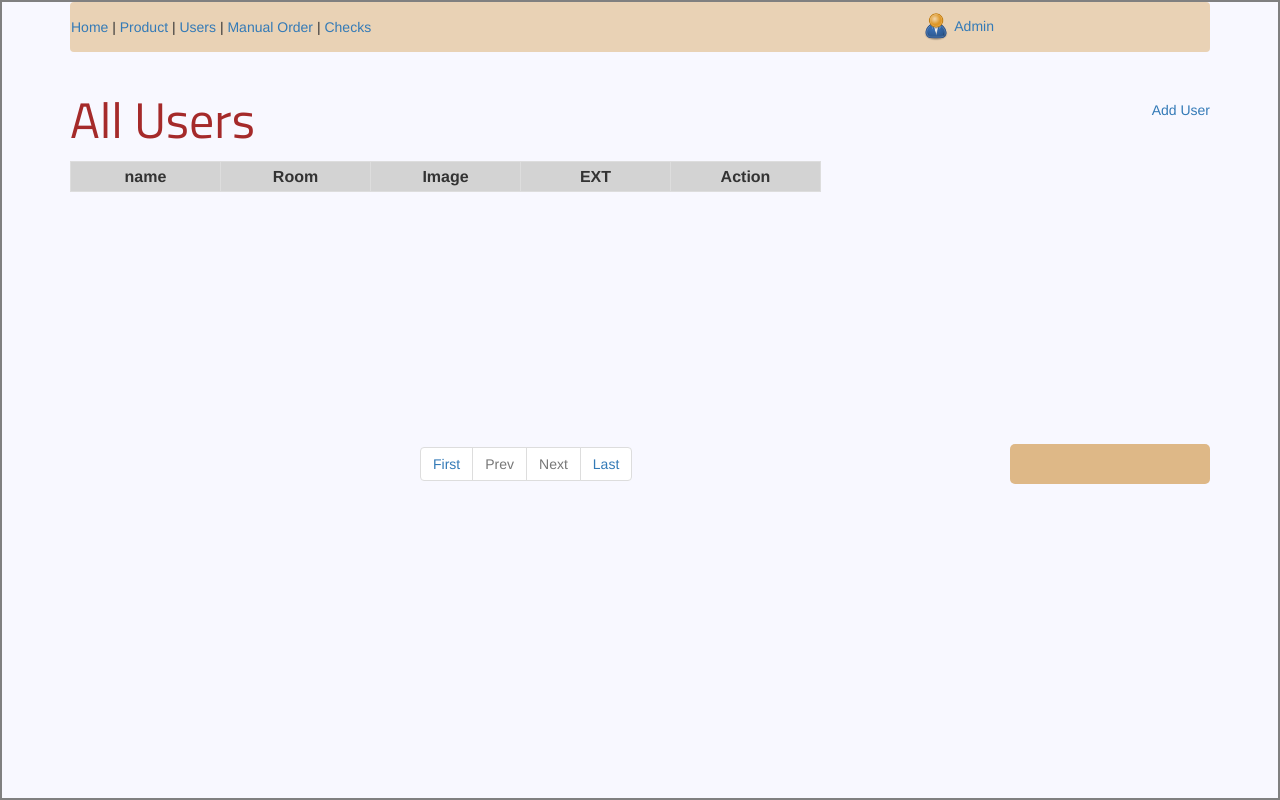
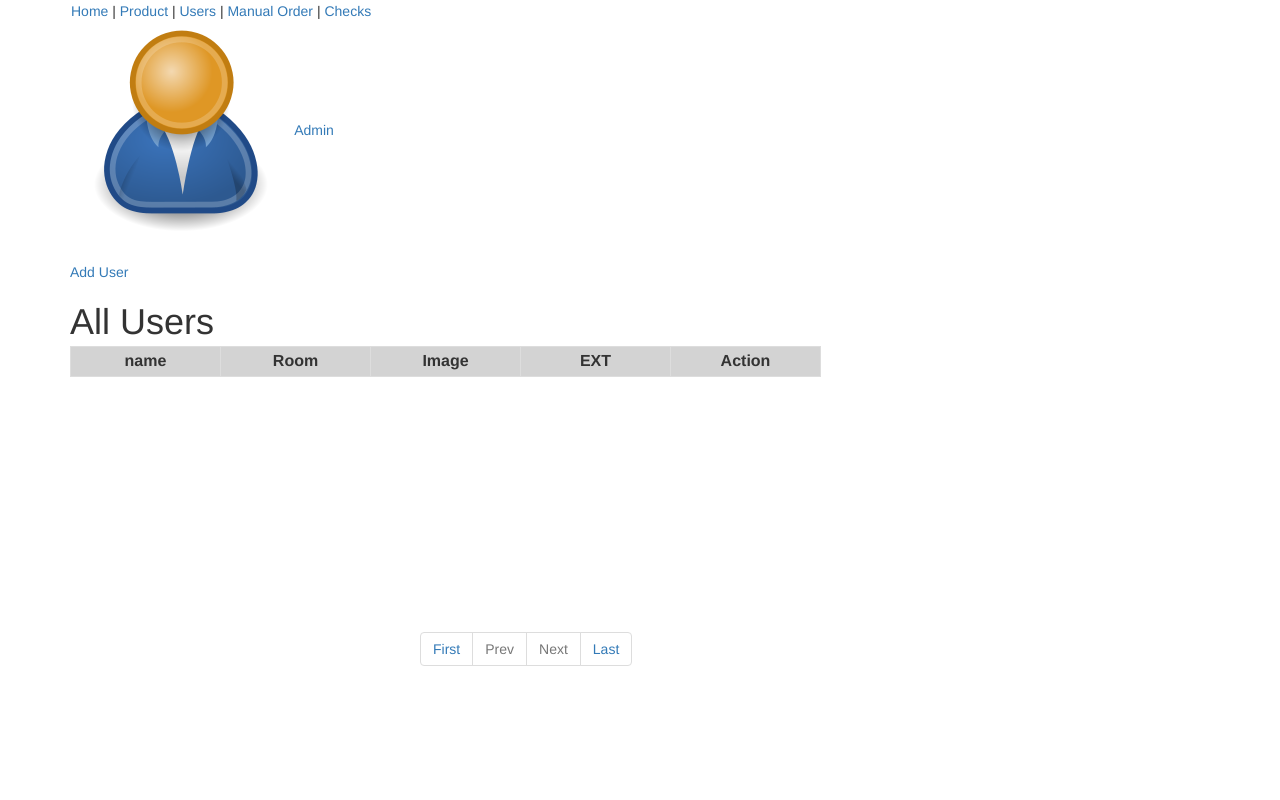
Before and after one commit to AhmedAdelFahim/Cafeteria, a PHP site: page /allUsers.php in a window 1280 px wide. Run offline with PHP 8.4, Linux system fonts and the light colour scheme; data comes from the database, SQL or seed files in the repository; lists and menus that the app fills with data are empty; some libraries are stand-ins or nearby versions.

Commit message:
edit in all users page

```diff
--- a/public/css/allUsers.css
+++ /dev/null
@@ -1,83 +0,0 @@
-body            {
-    height: 100%;
-    width: 100%;
-    background-color: #F8F8FF;
-    border: solid 2px grey;
-}
-
-.headerName     {
-    color: brown;
-    font-size: 50px;
-    font-family: 'Titillium Web', sans-serif;
-}
-
-.navbar          {
-    height: 45px;
-    background-color: rgb(233, 210, 181);
-    display: flex;
-    flex-direction: row;
-    align-items: center;
-}
-
-.rightSideLinks    {
-    margin-left: 550px;
-}
-
-img               {
-    width: 30px;
-    height: 30px;
-}
-
-.address            {
-    display: flex;
-    flex-direction: row-reverse;
-    justify-content: space-between;
-    align-items: center;
-}
-
-/* .addUserLink        {
-    margin-left: 850px;
-    margin-top: -15px;
-} */
-
-.usersTable     {
-    margin-top: -340px;
-    border: 1px solid black;
-}
-
-.pag            {
-    margin-left: 350px;
-    margin-top: 270px;
-    display: flex;
-    flex-direction: row-reverse;
-    justify-content: space-between;
-    align-items: center;
-}
-
-th, td           {
-    text-align: center;
-    height: 30px;
-    width:150px;
-    border: 1px solid #ddd;
-}
-
-th               {
-    background-color: lightgray;
-}
-
-tr:nth-child(even)  {
-    background-color: #f2f2f2;
-}
-
-tr:hover        {
-    background-color: #ddd;
-}
-
-.updateNotificationDiv  {
-    width: 200px;
-    height: 40px;
-    background-color: burlywood;
-    text-align: center;
-    margin-right: 0px;
-    border-radius: 5px;
-}
```
Also changed, not shown: allUsers.php (+35 -1 lines), public/css/forgetPassPage.css (deleted, +0 -71 lines), public/css/login.css (deleted, +0 -64 lines).
